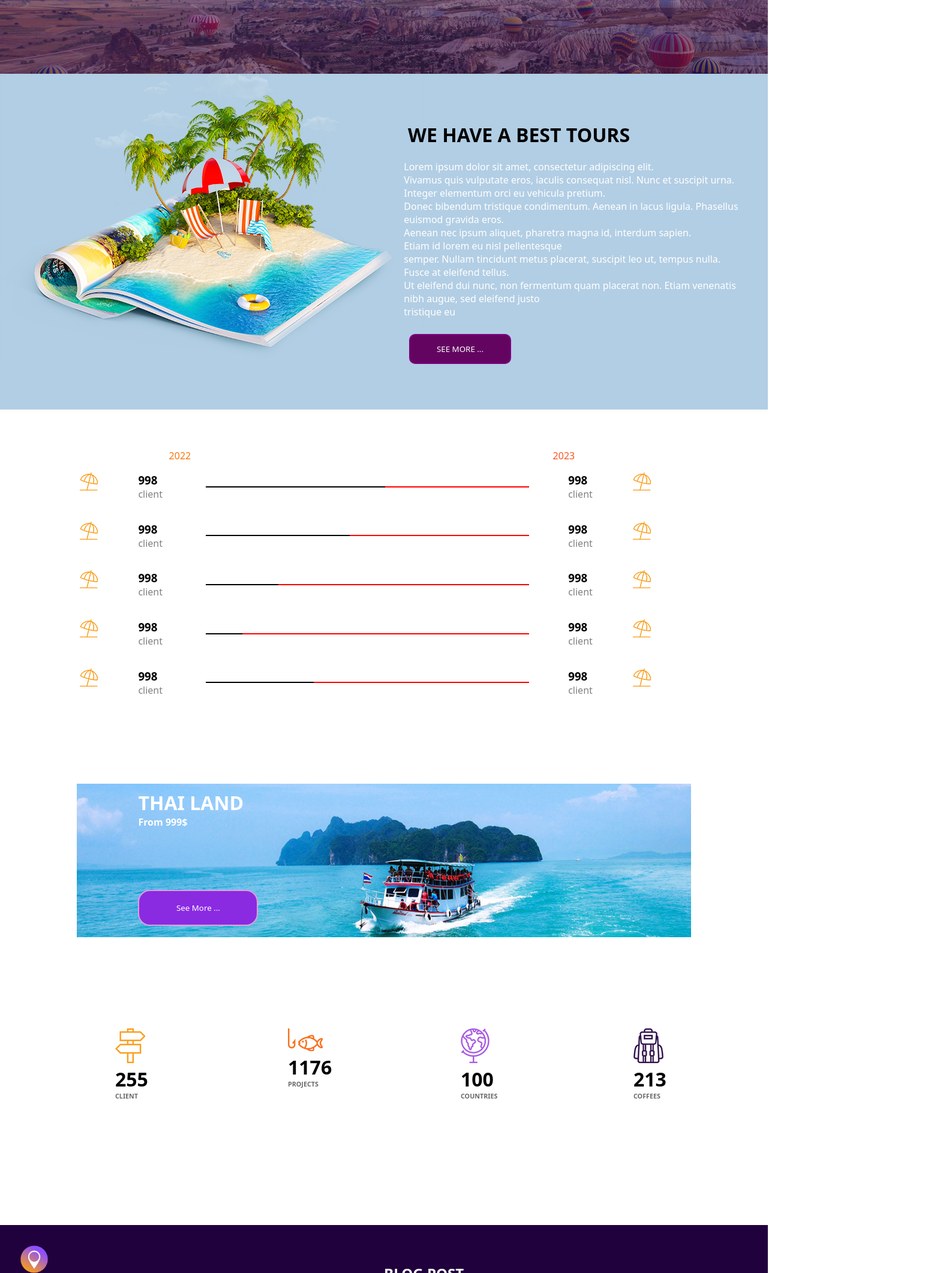
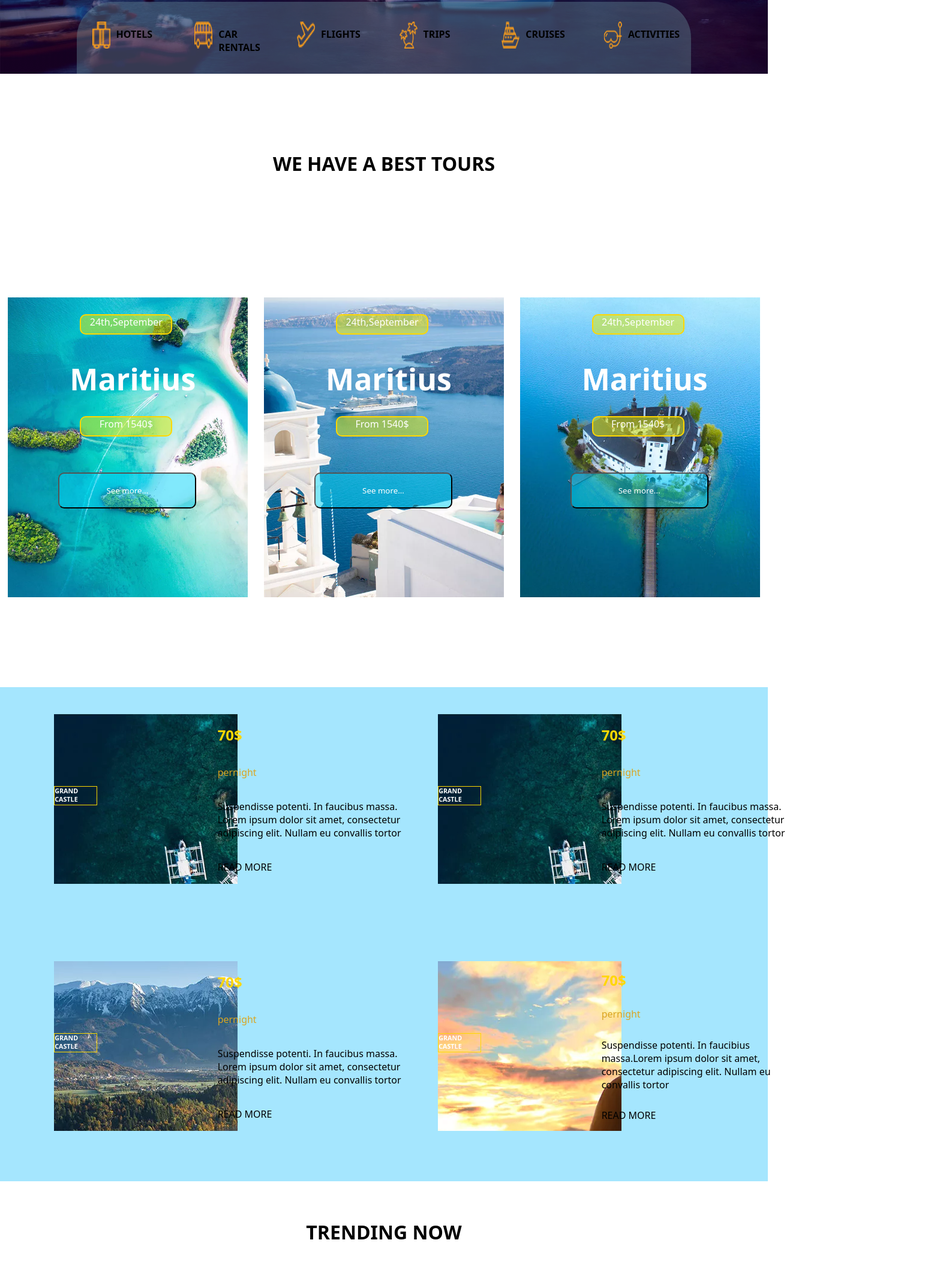
Before and after one commit to l3mnt2010/travellexs, a plain HTML site: page index.html in a window 1280 px wide. Shown: the part 677-2800 px from the top of the page at 60% size, 1562 px wide, since content can reach past the window. Drawn offline with nearby package versions, Linux system fonts and the light colour scheme.

Commit message:
feat: change index

```diff
--- a/index.html
+++ b/index.html
@@ -4,18 +4,16 @@
     <meta charset="UTF-8">
     <meta http-equiv="X-UA-Compatible" content="IE=edge">
     <meta name="viewport" content="width=device-width, initial-scale=1.0">
-    <title>Travel with me</title>
-    <link rel="stylesheet" href="./assets/style.css">
+    <title>Home TRAVELIX</title>
+    <link rel="stylesheet" href="./assets/style1.css">
 </head>
 <body>
-<div class="container">
-
-    <div class="background"></div>
-    <div class="head-first">
-      <div  class="hotline">
-        <div class="hot">
-            0333.555.888
-        </div>
+    <div class="background">
+        <div>
+            <div class="header-first">
+                <div class="hotline">
+                    <p>0325.672.477</p>
+                    <div class="left-head-first" id="left-head-first">
                         <div class="contact">
                             <img src="./assets/images/activities.webp" alt="">
                             <img src="./assets/images/fly.webp" alt="">
@@ -25,216 +23,151 @@
                             <img src="./assets/images/xstats_1.png.pagespeed.ic.cR8aWTUlD5.webp" alt="">
                         </div>
                     </div>
-      <div class="account">
-            <div>
-                <a href="" target="_blank" translate="no">Logn in</a>
-            </div>
-            <h3> | </h3>
-            <div>
-                <a href="" target="_blank" translate="no">Register</a>
+                    <div class="right-head-first">
+                        <a href="">Logn in</a>
+                        <p>|</p>
+                        <a href="">Register</a>
                     </div>
                 </div>
             </div>
-    <div class="head-finally">
-        <div class="title">
+            <div class="header-last" id="header-last">
                 <h1>TRAVELIX</h1>
+                <div class="option-first">
+                    <h4 id="home"> <a href=""> HOME</a></h4>
+                    <h4 id="abouts"> <a href="">ABOUTS</a></h4>
+                    <h4 id="contact"> <a href=""> CONTACT</a></h4>
+                    <h4 id="news"> <a href=""> NEWS</a></h4>
+                    <h4 id="offers"> <a href=""> OFFERS</a></h4>
                 </div>
-        <div class="opption">
-            <div>HOME</div>
-            <div>ABOUTS</div>
-            <div>OFFER</div>
-            <div>NEWS</div>
-            <div>CONTACT</div>
+                <img src="./assets/images/baseline_search_white_24dp.png" alt="">
+
+            </div>
+            <div class="about-text">
+                <h1>DISCOVER the world</h1>
+            </div>
+            <button>EXPLORE NOW ...</button>
+            <div class="bottom-background">
+               <div>
+                    <img src="./assets/images/hotel.webp" alt="">
+                    <h4>HOTELS</h4>
                </div>
                <div>
-            <img src="./assets/images/baseline_search_white_24dp.png" alt="đây là search">
-        </div>
-    </div>
-    <div class="about-us">
-        <h1>ABOUT US</h1>
-    </div>
-</div>
-<div class="section">
-    <div class="left-section">
-        <img src="./assets/images/xintro.png.pagespeed.ic.wRAmcK6-ty.png" alt="">
-    </div>
-    <div class="right-section">
-        <div>
-            <h1 class="text">WE HAVE A BEST TOURS</h1>
+                    <img src="./assets/images/car.webp" alt="">
+                    <h4>CAR RENTALS</h4>
                </div>
                <div>
-            <pre>
-        Lorem ipsum dolor sit amet, consectetur adipiscing elit.
-        Vivamus quis vulputate eros, iaculis consequat nisl. Nunc et suscipit urna.
-        Integer elementum orci eu vehicula pretium.
-        Donec bibendum tristique condimentum. Aenean in lacus ligula. Phasellus
-        euismod gravida eros.
-        Aenean nec ipsum aliquet, pharetra magna id, interdum sapien.
-        Etiam id lorem eu nisl pellentesque
-        semper. Nullam tincidunt metus placerat, suscipit leo ut, tempus nulla.
-        Fusce at eleifend tellus.
-        Ut eleifend dui nunc, non fermentum quam placerat non. Etiam venenatis
-        nibh augue, sed eleifend justo
-        tristique eu</pre>
+                    <img src="./assets/images/fly.webp" alt="">
+                    <h4>FLIGHTS</h4>
                </div>
                <div>
-            <button class="btn">SEE MORE ...</button>
+                    <img src="./assets/images/trip.webp" alt="">
+                    <h4>TRIPS</h4>
+               </div>
+               <div>
+                    <img src="./assets/images/cruises.webp" alt="">
+                    <h4>CRUISES</h4>
+               </div>
+               <div>
+                    <img src="./assets/images/activities.webp" alt="">
+                    <h4>ACTIVITIES</h4>
+               </div>
             </div>
         </div>
 
     </div>
-<div class="article">
-    <div class="head-article">
-        YEAR STATISTICS
+
+
+
+
+
+    <div class="section">
+        <h1>WE HAVE A BEST TOURS</h1>
+        <p>Lorem ipsum dolor sit amet, consectetur adipiscing elit. Nullam eu convallis tortor.
+            Suspendisse potenti. In faucibustimos the animal the section opption.</p>
+        <div class="order">
+            <div class="maritius">
+                <p>24th,September</p>
+                <h1>Maritius</h1>
+                <p>From 1540$</p>
+                <button>See more...</button>
             </div>
-    <div class="under-head">
-        Lorem ipsum dolor sit amet, consectetur adipiscing elit. Vivamus quis vulputate eros, iaculis consequat nisl. Nunc et suscipit urna. Integer elementum orci eu vehicula pretium. Donec bibendum tristique condimentum. Aenean in lacus ligula.
+            <div class="greece">
+                <p>24th,September</p>
+                <h1>Maritius</h1>
+                <p>From 1540$</p>
+                <button>See more...</button>
             </div>
-    <div class="first-body-article">
-        <p style="color: rgb(249, 118, 10);">2022</p>
-        <p style="color: rgb(249, 85, 30);">2023</p>
-    </div>
-    <div class="rate">
-    <div class="line">
-        <div class="line1">
-            <img src="./assets/images/xstats_1.png.pagespeed.ic.cR8aWTUlD5.webp" alt="">
-            <div>
-                <h3>998</h3>
-                <p style="color: gray;">client</p>
-            </div>
-        </div>
-        <div class="line2">
-            <hr  width="50%" color="black" height="5px"/>
-            <hr  width="40%" color="red" height="5px"/>
-        </div>
-        <div class="line3">
-            <div>
-                <h3>998</h3>
-                <p style="color: gray;">client</p>
-            </div>
-            <img src="./assets/images/xstats_1.png.pagespeed.ic.cR8aWTUlD5.webp" alt="">
+            <div class="scotland">
+                <p>24th,September</p>
+                <h1>Maritius</h1>
+                <p>From 1540$</p>
+                <button>See more...</button>
             </div>
 
         </div>
-
-    <div class="line">
-        <div class="line1">
-            <img src="./assets/images/xstats_1.png.pagespeed.ic.cR8aWTUlD5.webp" alt="">
+        <div class="offer-with-room">
             <div>
-                <h3>998</h3>
-                <p style="color: gray;">client</p>
+                <div class="img1">
+                    <h6>GRAND CASTLE</h6>
+                </div>
+                <div>
+                    <h2 style="color: gold;">70$</h2>
+                    <p style="color: goldenrod;">pernight</p>
+                    <p style="color: black;">Suspendisse potenti. In faucibus massa. Lorem ipsum dolor sit amet, consectetur adipiscing elit. Nullam eu convallis tortor</p>
+                    <p style="color: black;">READ MORE</p>
                 </div>
             </div>
-        <div class="line2">
-            <hr  width="40%" color="black" height="5px"/>
-            <hr  width="50%" color="red" height="5px"/>
+            <div>
+                <div class="img2">
+                    <h6>GRAND CASTLE</h6>
                 </div>
-        <div class="line3">
                 <div>
-                <h3>998</h3>
-                <p style="color: gray;">client</p>
+                    <h2 style="color: gold;">70$</h2>
+                    <p style="color: goldenrod;">pernight</p>
+                    <p style="color: black;">Suspendisse potenti. In faucibus massa. Lorem ipsum dolor sit amet, consectetur adipiscing elit. Nullam eu convallis tortor</p>
+                    <p style="color: black;">READ MORE</p>
                 </div>
-            <img src="./assets/images/xstats_1.png.pagespeed.ic.cR8aWTUlD5.webp" alt="">
+            </div>
+            <div>
+                <div class="img3">
+                    <h6>GRAND CASTLE</h6>
+                </div>
+                <div>
+                    <h2 style="color: gold;">70$</h2>
+                    <p style="color: goldenrod;">pernight</p>
+                    <p style="color: black;">Suspendisse potenti. In faucibus massa. Lorem ipsum dolor sit amet, consectetur adipiscing elit. Nullam eu convallis tortor </p>
+                    <p style="color: black;">READ MORE</p>
+                </div>
+            </div>
+            <div>
+                <div class="img4">
+                    <h6>GRAND CASTLE</h6>
+                </div>
+                <div>
+                    <h2 style="color: gold;">70$</h2>
+                    <p style="color: goldenrod;">pernight</p>
+                    <p style="color: black;">Suspendisse potenti. In faucibius massa.Lorem ipsum dolor sit amet, consectetur adipiscing elit. Nullam eu convallis tortor</p>
+                    <p style="color: black;">READ MORE</p>
+                </div>
+            </div>
         </div>
 
+        <div id="auto-next">
+             <h1 id="trend">TRENDING NOW</h1>
+             <div class="first-trend">
+                <img src="./assets/images/contact_bg.jpg" alt="">
+                <img src="./assets/images/gallery_3.jpg" alt="">
+                <img src="./assets/images/gallery_4.jpg" alt="">
+                <img src="./assets/images/gallery_5.jpg" alt="">
+             </div>
+             <div class="last-trend">
+                <img src="./assets/images/gallery_3.jpg" alt="">
+                <img src="./assets/images/gallery_6.jpg" alt="">
+                <img src="./assets/images/gallery_4.jpg" alt="">
+                <img src="./assets/images/gallery_3.jpg" alt="">
+             </div>
         </div>
 
-    <div class="line">
-        <div class="line1">
-            <img src="./assets/images/xstats_1.png.pagespeed.ic.cR8aWTUlD5.webp" alt="">
-            <div>
-                <h3>998</h3>
-                <p style="color: gray;">client</p>
-            </div>
-        </div>
-        <div class="line2">
-            <hr  width="20%" color="black" height="5px"/>
-            <hr  width="70%" color="red" height="5px"/>
-        </div>
-        <div class="line3">
-            <div>
-                <h3>998</h3>
-                <p style="color: gray;">client</p>
-            </div>
-            <img src="./assets/images/xstats_1.png.pagespeed.ic.cR8aWTUlD5.webp" alt="">
-        </div>
-
-    </div>
-
-    <div class="line">
-        <div class="line1">
-            <img src="./assets/images/xstats_1.png.pagespeed.ic.cR8aWTUlD5.webp" alt="">
-            <div>
-                <h3>998</h3>
-                <p style="color: gray;">client</p>
-            </div>
-        </div>
-        <div class="line2">
-            <hr  width="10%" color="black" height="5px"/>
-            <hr  width="80%" color="red" height="5px"/>
-        </div>
-        <div class="line3">
-            <div>
-                <h3>998</h3>
-                <p style="color: gray;">client</p>
-            </div>
-            <img src="./assets/images/xstats_1.png.pagespeed.ic.cR8aWTUlD5.webp" alt="">
-        </div>
-
-    </div>
-
-    <div class="line">
-        <div class="line1">
-            <img src="./assets/images/xstats_1.png.pagespeed.ic.cR8aWTUlD5.webp" alt="">
-            <div>
-                <h3>998</h3>
-                <p style="color: gray;">client</p>
-            </div>
-        </div>
-        <div class="line2">
-            <hr  width="30%" color="black" height="5px"/>
-            <hr  width="60%" color="red" height="5px"/>
-        </div>
-        <div class="line3">
-            <div>
-                <h3>998</h3>
-                <p style="color: gray;">client</p>
-            </div>
-            <img src="./assets/images/xstats_1.png.pagespeed.ic.cR8aWTUlD5.webp" alt="">
-        </div>
-
-    </div>
-   </div>
-   <div class="second-article">
-    <h1>THAI LAND</h1>
-    <h4>From 999$</h4>
-    <button class="more">See More ...</button>
-   </div>
-   <div class="under-second">
-    <div>
-        <img src="./assets/images/xmilestone_1.png.pagespeed.ic.cgGYEf9S7l.webp" alt="">
-        <h1 style="color: black;">255</h1>
-        <h6>CLIENT</h6>
-    </div>
-    <div>
-        <img src="./assets/images/xmilestone_2.png.pagespeed.ic.V3B1723E2Z.webp" alt="">
-        <h1 style="color: black;">1176</h1>
-        <h6>PROJECTS</h6>
-    </div>
-    <div>
-        <img src="./assets/images/xmilestone_3.png.pagespeed.ic.TqXoultJd7.webp" alt="">
-        <h1 style="color: black;">100</h1>
-        <h6>COUNTRIES</h6>
-    </div>
-    <div>
-        <img src="./assets/images/xmilestone_4.png.pagespeed.ic.y4je2yi22m.webp" alt="">
-        <h1 style="color: black;">213</h1>
-        <h6>COFFEES</h6>
-    </div>
-
-   </div>
-
-</div>
         <div class="footer">
             <div class="footer1">
                 <div>
@@ -269,5 +202,98 @@
             </div>
         </div>
 
+
+
+
+
+
+
+
+
+
+
+
+
+    </div>
+    <!-- <div class="task2">
+    <div class="task21">
+            <label for="">DESTINATION</label>
+            <input type="text"
+            class="search"
+            id="search"
+            placeholder="Input your tours"
+            class="search">
+    </div>
+    <div class="task22">
+        <div>
+            <label for="">CHECKIN</label>
+            <input type="text"
+            id="date"
+            placeholder="DD-MM-YYYY"
+            class="checkin">
+        </div>
+        <div>
+            <label for="CHECKOUT"></label>
+            <input type="text"
+            id="text"
+            class="checkout">
+        </div>
+    </div>
+    <div class="task23">
+        <div>
+            <label for="">ADULTS</label>
+            <input type="text"
+            class="adults">
+        </div>
+        <div>
+            <label for="">CHILDREN</label>
+            <input type="text"
+            class="children">
+        </div>
+        <button>SEARCH ...</button>
+    </div>
+    </div> -->
+
+
+
+
+
+
+    <script src="https://code.jquery.com/jquery-3.6.4.js"></script>
+    <script src="main.js"></script>
+    <script>
+        $(window).scroll(function(){
+        let sticky = $('.header-last'),
+            scroll = $(window).scrollTop();
+
+        if (scroll >= 10 && scroll <= 680){ sticky.removeClass("orther");
+         sticky.addClass('fixed');}
+        else if (scroll > 680) {
+            sticky.removeClass("fixed");
+            sticky.addClass("orther");}
+        else{ sticky.removeClass('fixed');
+            sticky.removeClass("orther");}
+        });
+
+
+
+    </script>
+    <script>
+         wetding = function() {
+            let img1 = document.getElementById("img1");
+            let img2 = document.getElementById("img2");
+            let img3 = document.getElementById("img3");
+            let img4 = document.getElementById("img4");
+            const hihi = ["gallery_3.jpg","gallery_4.jpg","gallery_5.jpg","gallery_6.jpg"];
+            for(let i=0;i<3;i++){
+                img1.src = hihi[0];
+                img2.src =hihi[1];
+                img3.src =hihi[2];
+                img4.src =hihi[3];
+            };
+          }
+          setInterval(wetding,5000);
+    </script>
+
 </body>
 </html>
```
Also changed, not shown: home.html (deleted, +0 -299 lines). Lines whose indentation alone changed are shown as unchanged.
